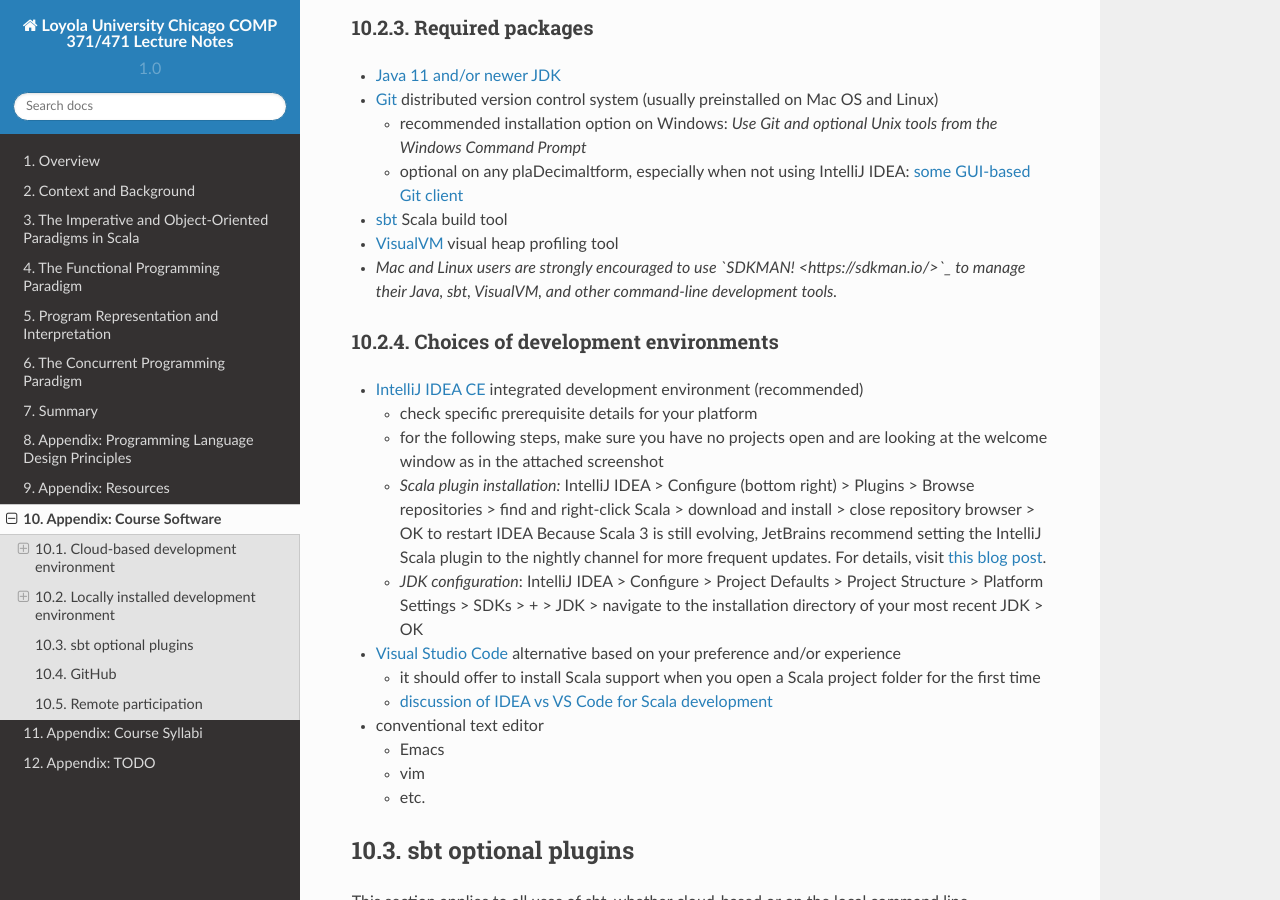
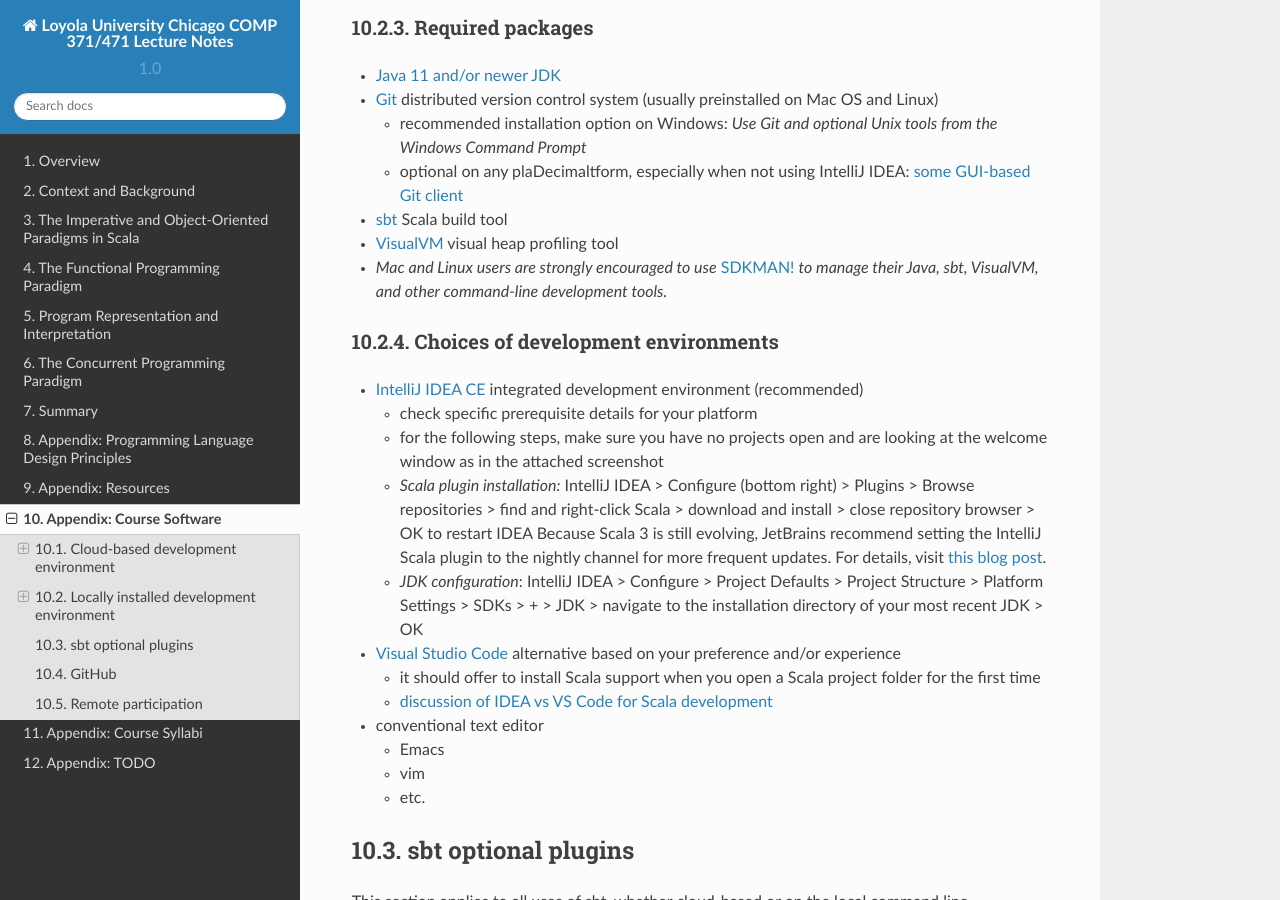
Before and after one commit to lucproglangcourse/lucproglangcourse.github.io, a Sphinx documentation site: the page built from source/software.rst, in a window 1280 px wide and 900 px high, scrolled down 1275 px. Built offline with Sphinx 7.4.7 and the Read the Docs theme 2.0.0, drawn with Linux system fonts in a browser that asks for light colours.

```diff
--- a/source/software.rst
+++ b/source/software.rst
@@ -73,7 +73,7 @@
 
 - `sbt <https://www.scala-sbt.org/1.x/docs/Setup.html>`_ Scala build tool
 - `VisualVM <https://visualvm.github.io/>`_ visual heap profiling tool
-- *Mac and Linux users are strongly encouraged to use `SDKMAN! <https://sdkman.io/>`_ to manage their Java, sbt, VisualVM, and other command-line development tools.*
+- *Mac and Linux users are strongly encouraged to use* `SDKMAN! <https://sdkman.io/>`_ *to manage their Java, sbt, VisualVM, and other command-line development tools.*
 
 
 Choices of development environments
```
